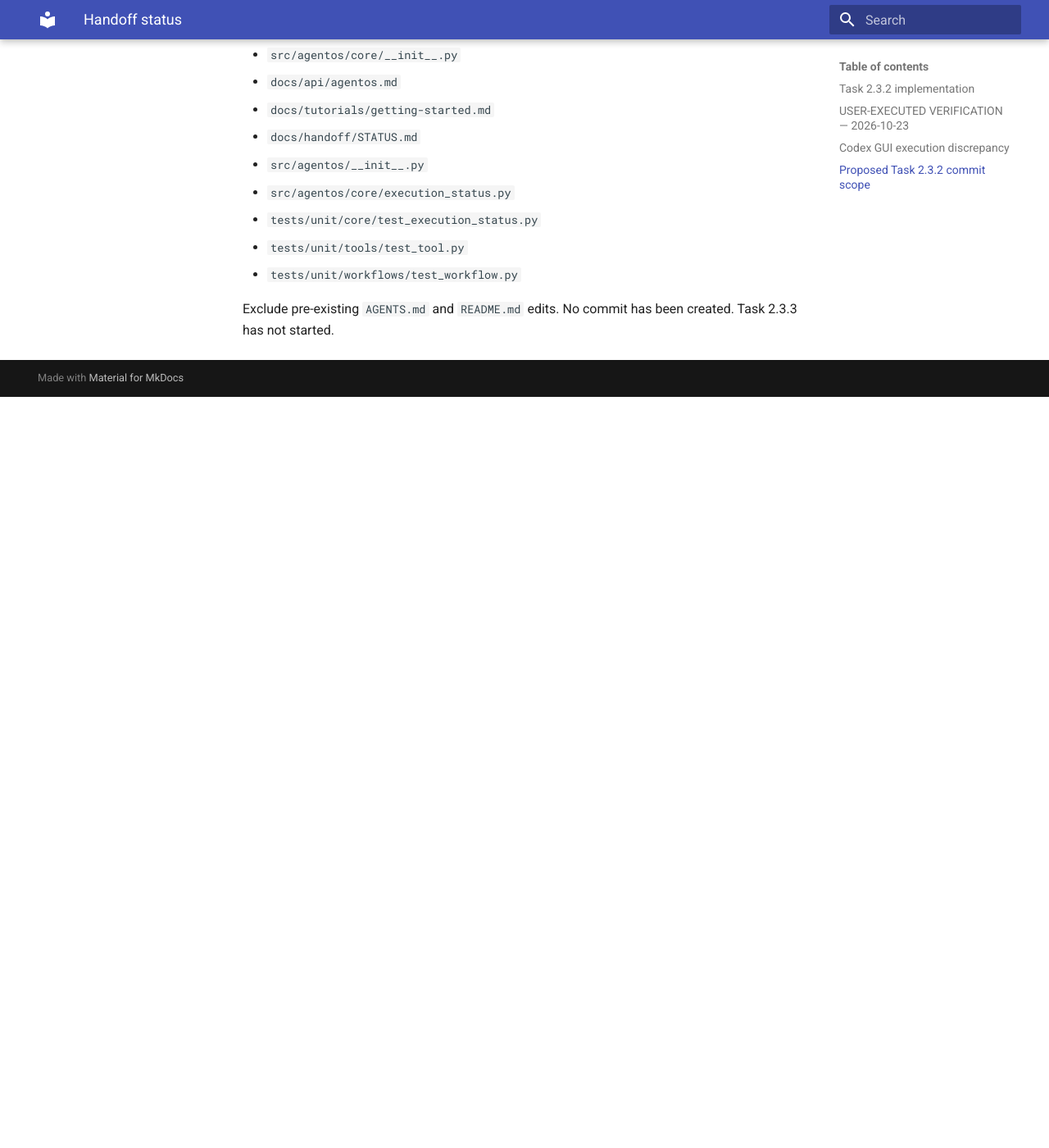
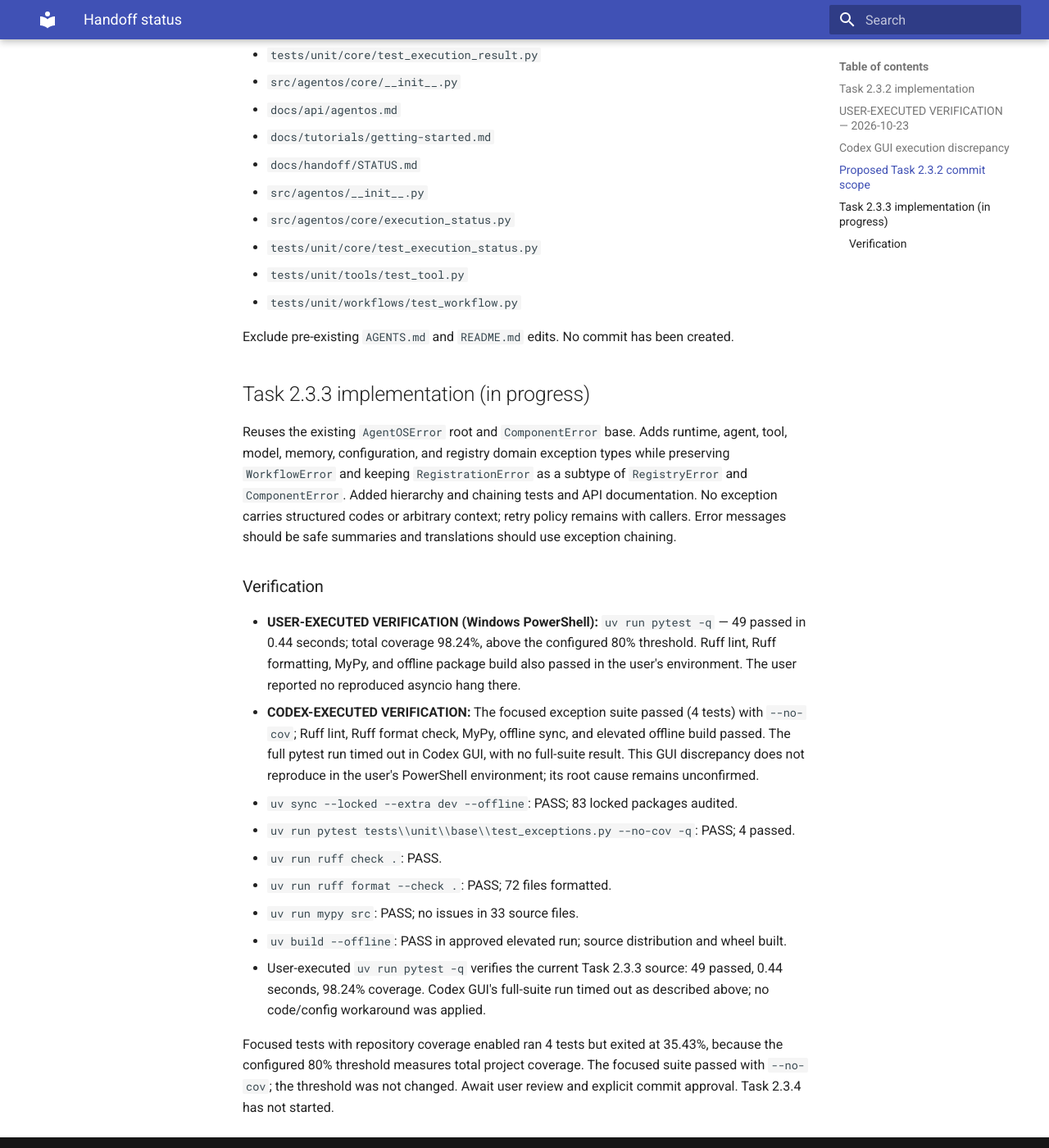
Before and after one commit to anfazmzbd-aus/ai-agriflow, an MkDocs documentation site: the page built from docs/handoff/STATUS.md, in a window 1280 px wide and 1400 px high, scrolled down 1881 px. Shown: the whole window at 82% size. Built offline with MkDocs 1.6.1 and Material for MkDocs 9.7.7, drawn with Linux system fonts in a browser that asks for light colours; before the commit the page ends 2365 px from its top, so only the background shows below that; some of the changed text lies outside the part shown.

Commit message:
feat(core): establish AgentOS exception hierarchy

```diff
--- a/docs/handoff/STATUS.md
+++ b/docs/handoff/STATUS.md
@@ -3,8 +3,9 @@
 - Project: AgentOS framework + AgriFlow application
 - Phase: Sprint 2, Task 2.3
 - Baseline task: **2.3.1 ExecutionStatus** (reconstructed implementation)
-- Current task: **2.3.2 ExecutionResult[T]** — implemented and verified, uncommitted
-- Gate: **WAITING FOR USER APPROVAL TO COMMIT TASK 2.3.2**
+- Completed task: **2.3.2 ExecutionResult[T]** — committed as `9c79638`; user-verified
+- Completed task: **2.3.3 Core Exception Hierarchy** — committed; user-verified
+- Gate: **Task 2.3.3 complete; wait for separate authorization for Task 2.3.4**
 - Source fidelity: original user's local Git repository was not available; reconcile before merging.
 
 ## Task 2.3.2 implementation
@@ -68,4 +69,38 @@ corrections:
 - `tests/unit/workflows/test_workflow.py`
 
 Exclude pre-existing `AGENTS.md` and `README.md` edits. No commit has been created.
-Task 2.3.3 has not started.
+## Task 2.3.3 implementation (in progress)
+
+Reuses the existing `AgentOSError` root and `ComponentError` base. Adds runtime,
+agent, tool, model, memory, configuration, and registry domain exception types while
+preserving `WorkflowError` and keeping `RegistrationError` as a subtype of
+`RegistryError` and `ComponentError`. Added hierarchy and chaining tests and API
+documentation. No exception carries structured codes or arbitrary context; retry
+policy remains with callers. Error messages should be safe summaries and translations
+should use exception chaining.
+
+### Verification
+
+- **USER-EXECUTED VERIFICATION (Windows PowerShell):** `uv run pytest -q` — 49
+  passed in 0.44 seconds; total coverage 98.24%, above the configured 80% threshold.
+  Ruff lint, Ruff formatting, MyPy, and offline package build also passed in the
+  user's environment. The user reported no reproduced asyncio hang there.
+- **CODEX-EXECUTED VERIFICATION:** The focused exception suite passed (4 tests) with
+  `--no-cov`; Ruff lint, Ruff format check, MyPy, offline sync, and elevated offline
+  build passed. The full pytest run timed out in Codex GUI, with no full-suite result.
+  This GUI discrepancy does not reproduce in the user's PowerShell environment; its
+  root cause remains unconfirmed.
+- `uv sync --locked --extra dev --offline`: PASS; 83 locked packages audited.
+- `uv run pytest tests\\unit\\base\\test_exceptions.py --no-cov -q`: PASS; 4 passed.
+- `uv run ruff check .`: PASS.
+- `uv run ruff format --check .`: PASS; 72 files formatted.
+- `uv run mypy src`: PASS; no issues in 33 source files.
+- `uv build --offline`: PASS in approved elevated run; source distribution and wheel built.
+- User-executed `uv run pytest -q` verifies the current Task 2.3.3 source: 49 passed,
+  0.44 seconds, 98.24% coverage. Codex GUI's full-suite run timed out as described
+  above; no code/config workaround was applied.
+
+Focused tests with repository coverage enabled ran 4 tests but exited at 35.43%,
+because the configured 80% threshold measures total project coverage. The focused
+suite passed with `--no-cov`; the threshold was not changed. Await user review and
+explicit commit approval. Task 2.3.4 has not started.
```
Also changed, not shown: docs/api/agentos.md (+9 -0 lines), docs/handoff/TASKS.md (+2 -2 lines), 3 other files.
